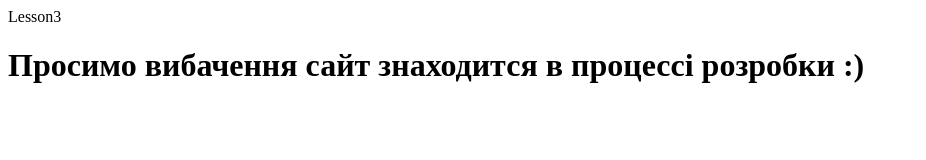
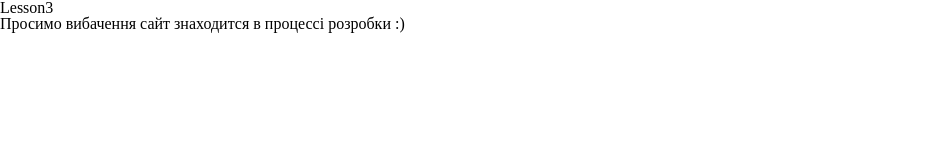
Before and after one commit to vladimir7557/lessons, a plain HTML site: page lesson_3/contacts.html in a window 1280 px wide. Shown: the whole page, without its empty margins (0-926 px from the left). Drawn offline with Linux system fonts and the light colour scheme; the site is published under a folder, as on GitHub Pages, so addresses that start at the root find nothing.

Commit message:
Update contacts.html

```diff
--- a/lesson_3/contacts.html
+++ b/lesson_3/contacts.html
@@ -4,7 +4,7 @@
 <head>
    <meta charset="UTF-8">
    <meta name="viewport" content="width=device-width, initial-scale=1.0">
-   <link rel="stylesheet" href="/css/style.css" <title>Lesson3</title>
+   <link rel="stylesheet" href="css/style.css" <title>Lesson3</title>
 </head>
 
 <body>
```
